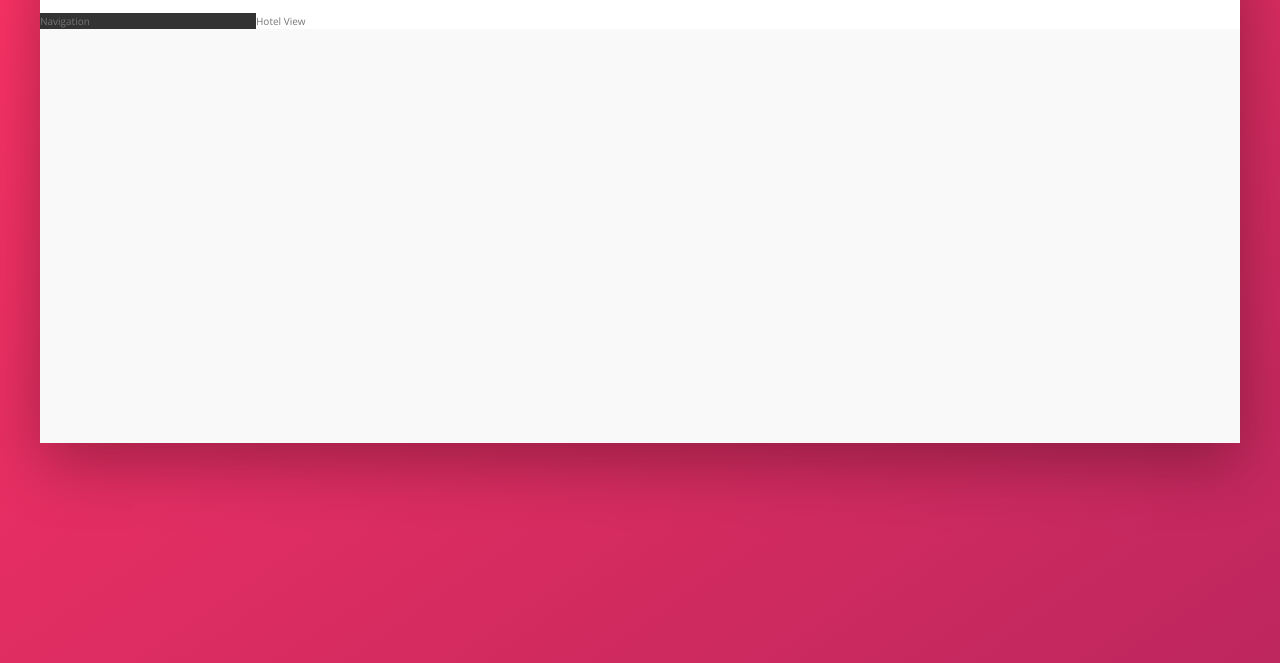
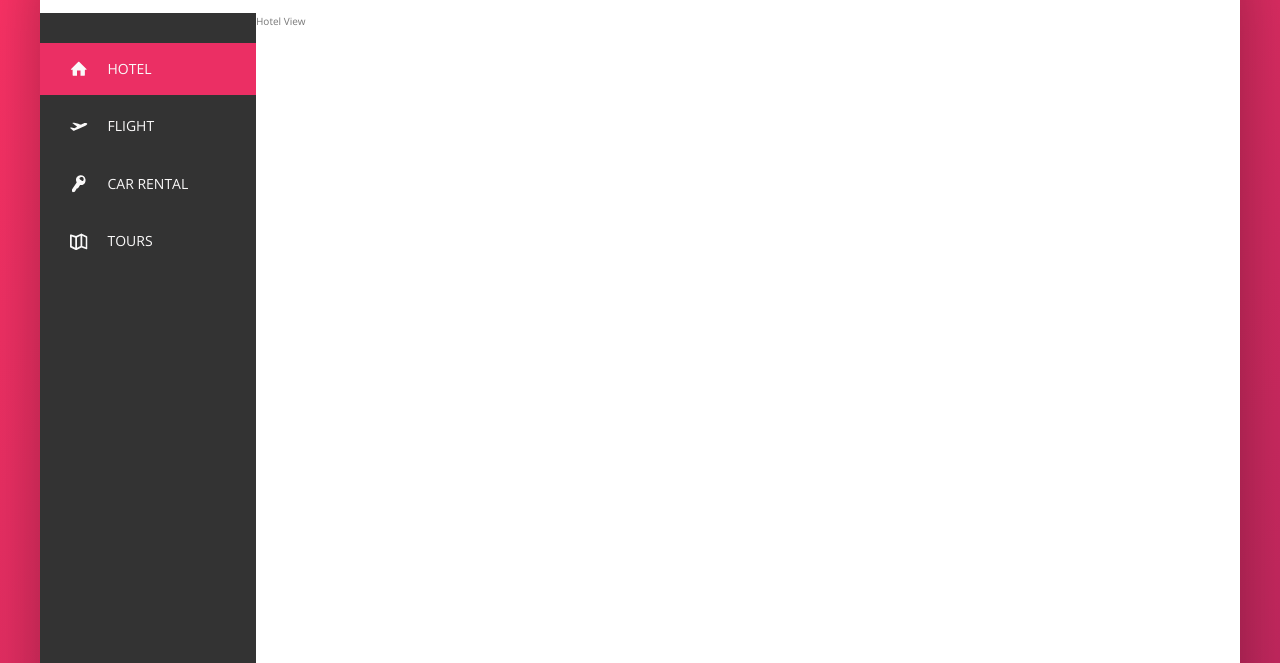
Before and after one commit to krissygroom/trillo-flexbox, a website: page index.html in a window 1280 px wide. Shown: the part 137-800 px from the top of the page. Drawn offline with nearby package versions, Linux system fonts and the light colour scheme.

Commit message:
Styling sidebar

```diff
--- a/index.html
+++ b/index.html
@@ -55,8 +55,52 @@
         </nav>
       </header>
 
+      <!-- Main Content Sections -->
       <div class="content">
-        <nav class="sidebar">Navigation</nav>
+        <!-- Sidebar Section -->
+        <nav class="sidebar">
+          <ul class="side-nav">
+            <li class="side-nav__item side-nav__item--active">
+              <a href="#" class="side-nav__link">
+                <svg class="side-nav__icon">
+                  <use xlink:href="img/sprite.svg#icon-home"></use>
+                </svg>
+                <span>Hotel</span>
+              </a>
+            </li>
+            <li class="side-nav__item">
+              <a href="#" class="side-nav__link">
+                <svg class="side-nav__icon">
+                  <use xlink:href="img/sprite.svg#icon-aircraft-take-off"></use>
+                </svg>
+                <span>Flight</span>
+              </a>
+            </li>
+            <li class="side-nav__item">
+              <a href="#" class="side-nav__link">
+                <svg class="side-nav__icon">
+                  <use xlink:href="img/sprite.svg#icon-key"></use>
+                </svg>
+                <span>Car Rental</span>
+              </a>
+            </li>
+            <li class="side-nav__item">
+              <a href="#" class="side-nav__link">
+                <svg class="side-nav__icon">
+                  <use xlink:href="img/sprite.svg#icon-map"></use>
+                </svg>
+                <span>Tours</span>
+              </a>
+            </li>
+          </ul>
+          <!-- Legal Text -->
+          <div class="legal">
+            &copy; 2017 by trillo (Jonas Schmedtmann advanced css course). All
+            rights reserved
+          </div>
+        </nav>
+
+        <!-- Hotel View Section -->
         <main class="hotel-view">Hotel View</main>
       </div>
     </div>
--- a/sass/_components.scss
+++ b/sass/_components.scss
@@ -115,3 +115,74 @@
     }
   }
 }
+
+///////////////////////////////
+// SIDE NAVIGATION
+.side-nav {
+  font-size: 1.4rem;
+  list-style: none;
+  margin-top: 3rem;
+
+  &__item {
+    position: relative;
+    cursor: pointer;
+
+    &:not(:last-child) {
+      margin-bottom: 0.5rem;
+    }
+  }
+
+  &__item::before {
+    content: "";
+    position: absolute;
+    top: 0;
+    left: 0;
+    height: 100%;
+    width: 3px;
+    background-color: var(--color-primary);
+    transform: scaleY(0);
+    transform-origin: bottom;
+    transition: transform 0.2s, width 0.4s cubic-bezier(1, 0, 0, 1) 0.2s,
+      background-color 0.1s;
+  }
+
+  &__item:hover::before,
+  &__item--active::before {
+    transform: scaleY(1);
+    width: 100%;
+  }
+
+  &__item:active::before {
+    background-color: var(--color-primary-light);
+  }
+
+  &__link:link,
+  &__link:visited {
+    color: var(--color-grey-light-1);
+    text-decoration: none;
+    text-transform: uppercase;
+    display: block;
+    padding: 1.5rem 3rem;
+    position: relative;
+    z-index: 10;
+
+    display: flex;
+    align-items: center;
+  }
+
+  &__icon {
+    width: 1.75rem;
+    height: 1.75rem;
+    margin-right: 2rem;
+    fill: currentColor;
+  }
+}
+
+///////////////////////////////
+// LEGAL TEXT
+.legal {
+  font-size: 1.2rem;
+  color: var(--color-grey-light-4);
+  text-align: center;
+  padding: 0 0.25rem 1rem 0.25rem;
+}
--- a/sass/_layout.scss
+++ b/sass/_layout.scss
@@ -25,9 +25,15 @@
 .sidebar {
   background-color: var(--color-grey-dark-1);
   flex: 0 0 18%;
+
+  display: flex;
+  flex-direction: column;
+  justify-content: space-between;
 }
 
 .hotel-view {
   background-color: #fff;
+  // TEST
+  height: 80rem;
   flex: 1;
 }
```
Also changed, not shown: css/style.css.
